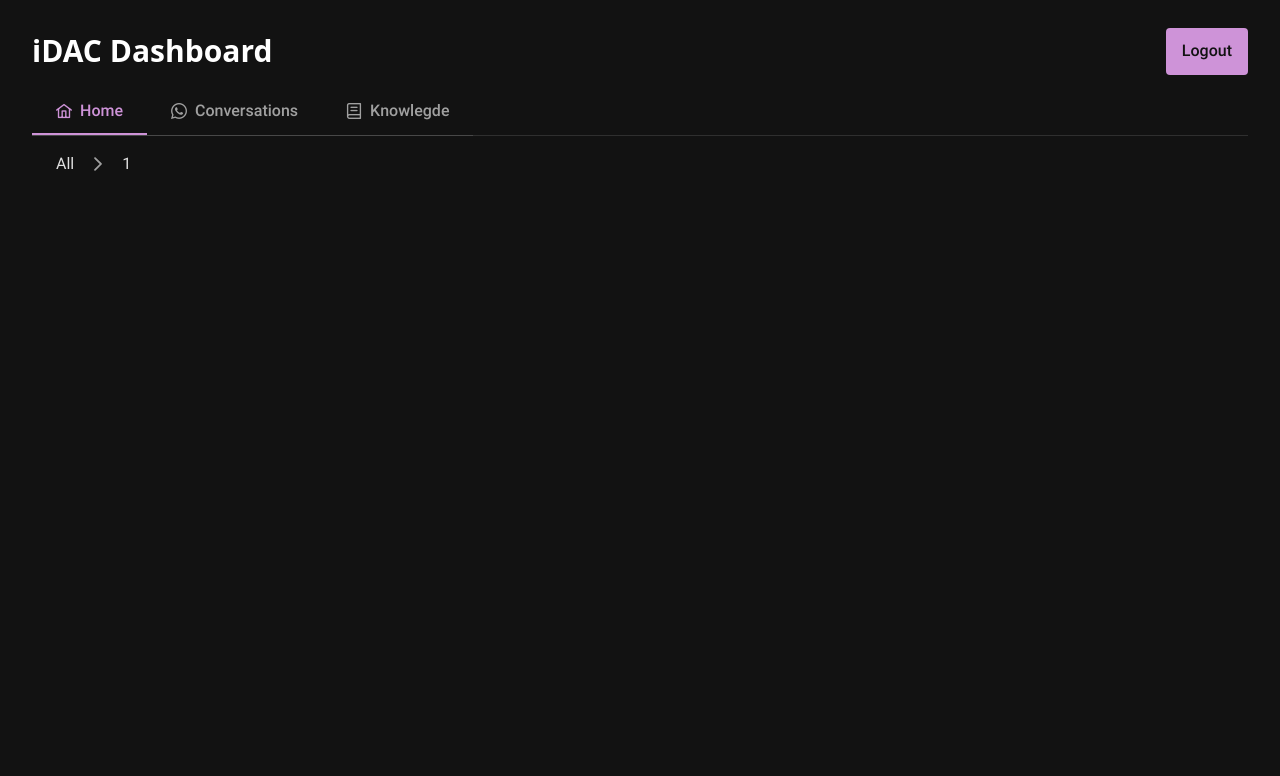
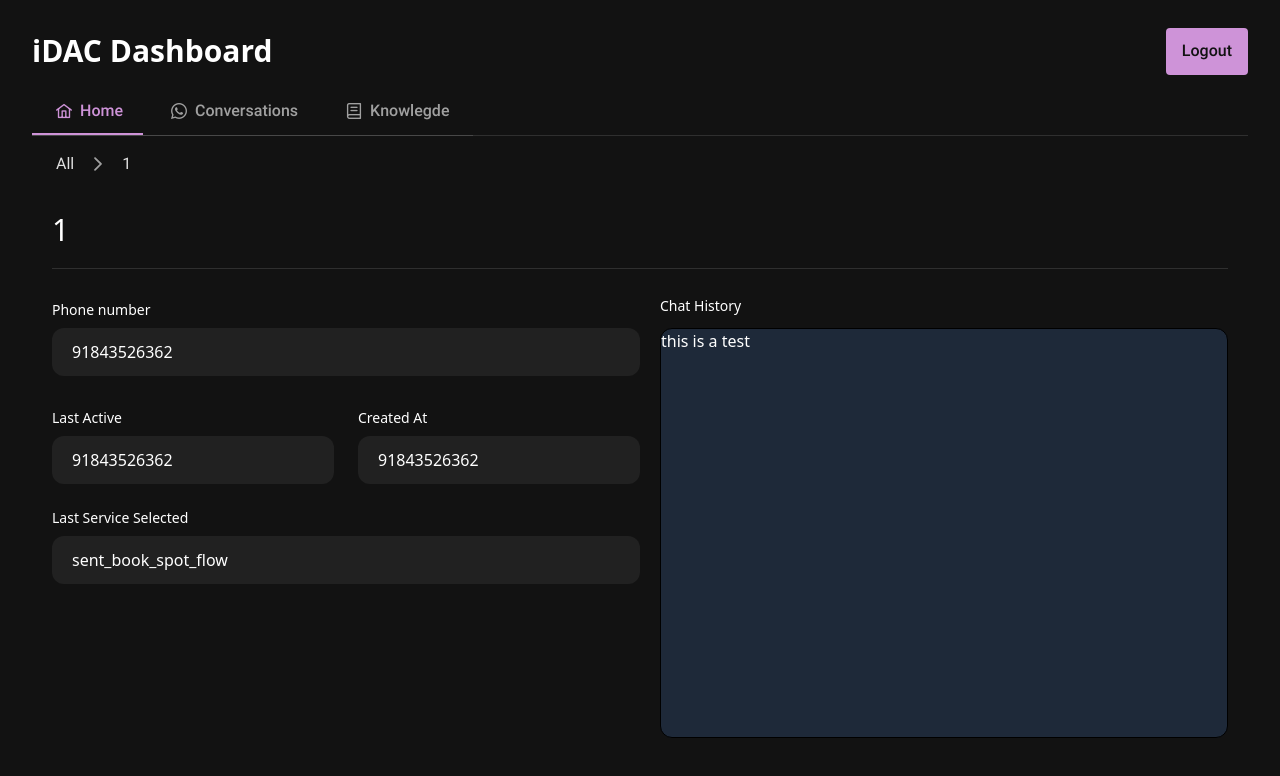
Before and after one commit to PrathamPaleriyaQlink/qlink_idac_dashboard, a React (Vite) app: page /people/1 in a window 1280 px wide. Shown: the top 776 px of the page. Built offline with nearby package versions, Linux system fonts and the light colour scheme.

Commit message:
person details

```diff
--- /dev/null
+++ b/src/components/ui/TextCard.jsx
@@ -0,0 +1,14 @@
+import React from "react";
+
+function TextCard({title, value}) {
+  return (
+    <div className="w-full my-3">
+      <div className="text-sm my-2">{title}</div>
+      <div className="w-full bg-[#212121] px-5 py-3 rounded-xl">
+        {value}
+      </div>
+    </div>
+  );
+}
+
+export default TextCard;
--- a/src/pages/Conversation.jsx
+++ b/src/pages/Conversation.jsx
@@ -3,6 +3,7 @@ import { Link, useNavigate } from "react-router-dom";
 import { BreadCrumb } from "primereact/breadcrumb";
 import { DataTable } from "primereact/datatable";
 import { Column } from "primereact/column";
+import { Skeleton } from "primereact/skeleton";
 
 const Conversation = () => {
   const [data, setData] = useState([
@@ -27,6 +28,8 @@ const Conversation = () => {
     { name: "Ritika Saxena", lastActive: "2025-05-14", interactions: 16 },
     { name: "Aditya Rao", lastActive: "2025-05-12", interactions: 28 },
   ]);
+  const [loading, setLoading] = useState(false);
+  const [alert, setAlert] = useState(null);
 
   const navigate = useNavigate();
   const items = [
@@ -43,8 +46,12 @@ const Conversation = () => {
 
   return (
     <div className="my-10">
-      <div className="">
-        <div className="text-3xl">All Contacts</div>
+      <div className="text-3xl">All Contacts</div>
+      {loading ? (
+        <div className="my-5 h-full">
+          <Skeleton height="400px" width="100%" borderRadius="10px"/>
+        </div>
+      ) : (
         <div className="my-5 h-full">
           {data.length > 0 ? (
             <DataTable
@@ -78,7 +85,7 @@ const Conversation = () => {
             <div className="text-gray-400">No Data Available</div>
           )}
         </div>
-      </div>
+      )}
     </div>
   );
 };
--- a/src/pages/Person.jsx
+++ b/src/pages/Person.jsx
@@ -1,6 +1,9 @@
 import { BreadCrumb } from "primereact/breadcrumb";
-import React from "react";
+import React, { useState } from "react";
 import { useNavigate, useParams } from "react-router-dom";
+import { Divider } from "primereact/divider";
+import TextCard from "../components/ui/TextCard";
+import { Skeleton } from "primereact/skeleton";
 
 const Person = () => {
   const { id } = useParams();
@@ -16,6 +19,11 @@ const Person = () => {
       navigate("/conversation");
     },
   };
+
+  const [data, setData] = useState(true);
+  const [loading, setLoading] = useState(false);
+  const [alert, setAlert] = useState(null);
+
   return (
     <div>
       <div className="">
@@ -25,6 +33,40 @@ const Person = () => {
           style={{ background: "transparent", border: "None" }}
         />
       </div>
+      <div className="my-5 h-full px-5">
+        {loading ? (
+          <div className="my-5 h-full space-y-5">
+            <Skeleton height="100px" width="100%" borderRadius="10px" />
+            <Skeleton height="100px" width="100%" borderRadius="10px" />
+          </div>
+        ) : data ? (
+          <div>
+            <div className="text-3xl">{id}</div>
+            <Divider />
+            <div className="flex flex-col lg:flex-row w-full h-full gap-5">
+              <div className="w-full lg:w-[50%]">
+                <TextCard title={"Phone number"} value={"91843526362"} />
+                <div className="flex gap-6">
+                  <TextCard title={"Last Active"} value={"91843526362"} />
+                  <TextCard title={"Created At"} value={"91843526362"} />
+                </div>
+                <TextCard
+                  title={"Last Service Selected"}
+                  value={"sent_book_spot_flow"}
+                />
+              </div>
+              <div className="flex-1">
+                <div className="text-sm my-2">Chat History</div>
+                <div className="bg-gray-800 border border-black w-full h-[410px] rounded-xl my-3 overflow-auto">
+                  this is a test
+                </div>
+              </div>
+            </div>
+          </div>
+        ) : (
+          <div className="text-gray-400">No Data Available</div>
+        )}
+      </div>
     </div>
   );
 };
```
